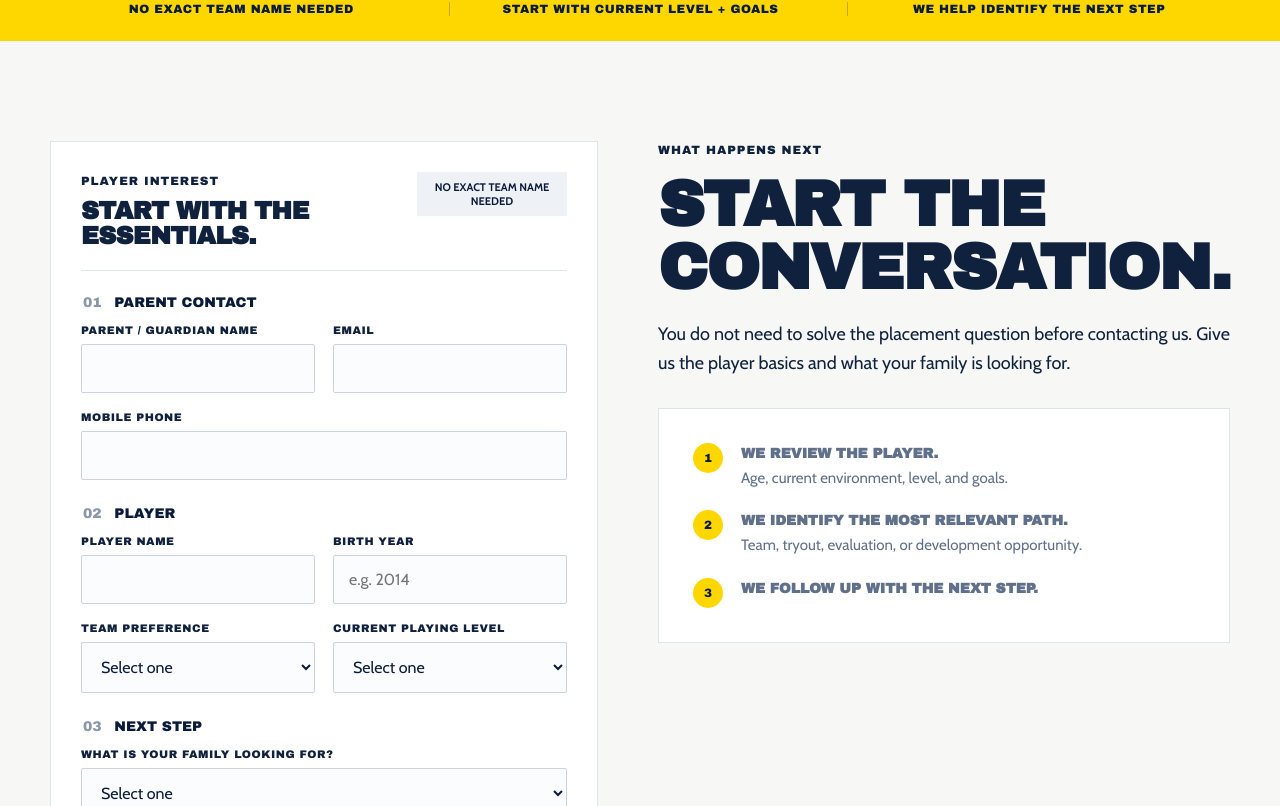
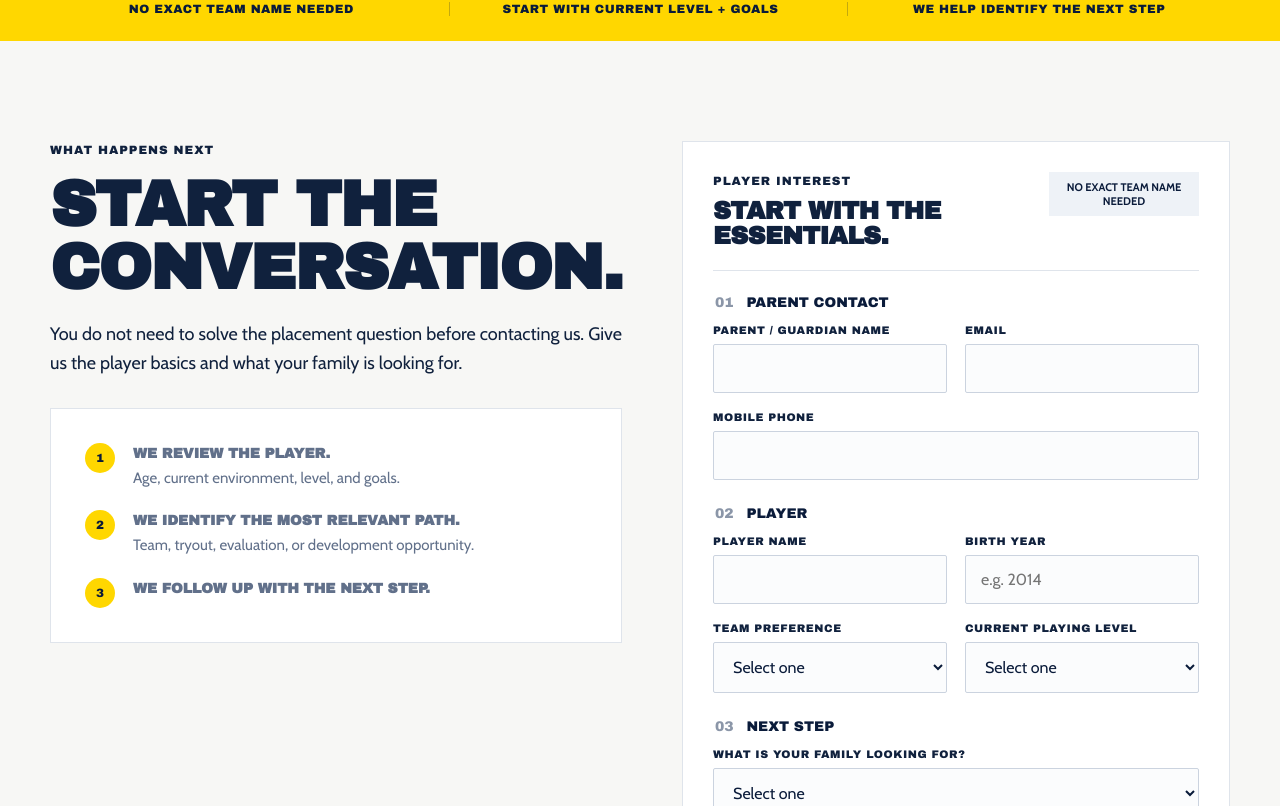
Before and after one commit to b8r0a3d4/stkz-sc-website, a Next.js app: page /join in a window 1280 px wide. Shown: the part 634-1440 px from the top of the page. Built offline with nearby package versions, Linux system fonts and the light colour scheme.

Commit message:
Lock mobile nav and Join ordering

```diff
--- a/app/globals.css
+++ b/app/globals.css
@@ -328,3 +328,20 @@ body { overflow-x: clip; }
   .form-section { margin-bottom: 22px; }
   .form-optional summary span { float: none; margin-left: 8px; }
 }
+
+
+/* Join mobile regression fixes */
+@media (min-width: 992px) {
+  .join-copy { order: 1; }
+  .join-form { order: 2; }
+}
+@media (max-width: 991px) {
+  .site-header .desktop-nav { display: none !important; }
+  .site-header .desktop-nav.open { display: flex !important; }
+  .site-header .nav-cta { display: none !important; }
+  .site-header .menu-button { display: block !important; }
+}
+@media (max-width: 767px) {
+  .join-form { order: 1 !important; }
+  .join-copy { order: 2 !important; }
+}
```
